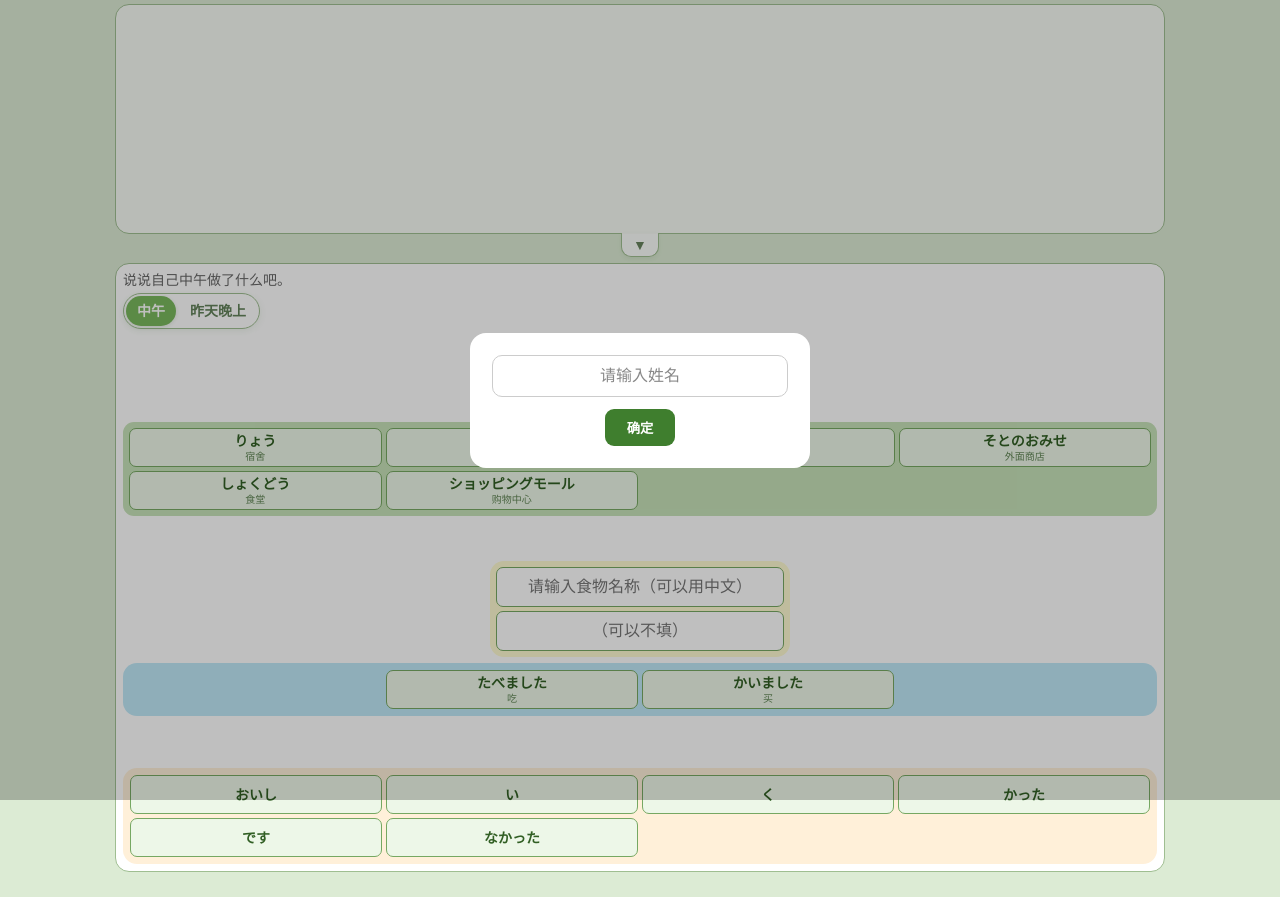
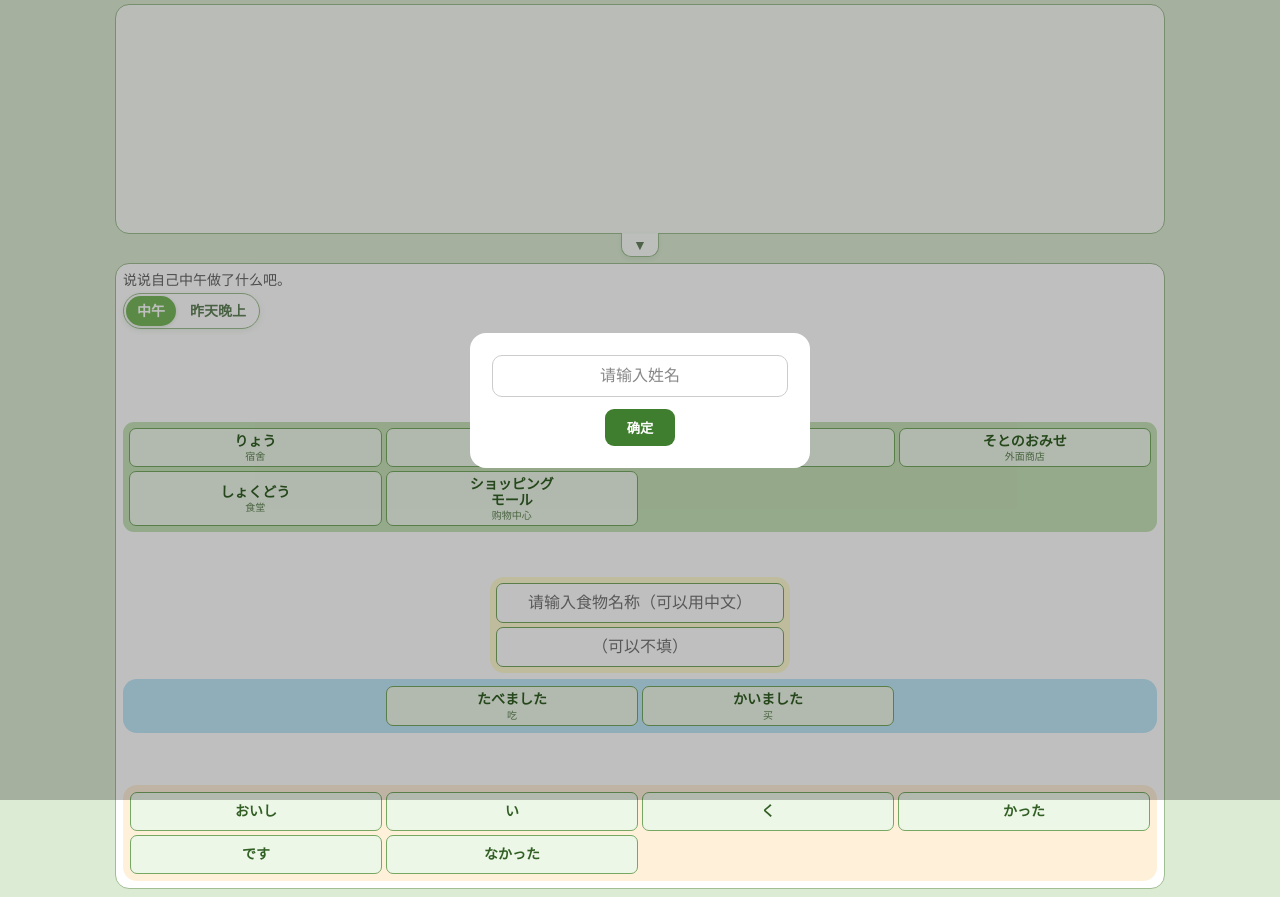
Before and after one commit to jessedeerridge/classpost, a plain HTML site: page index.html in a window 1280 px wide. Drawn offline with Linux system fonts and the light colour scheme.

Commit message:
Break shopping mall place label into two lines

```diff
--- a/index.html
+++ b/index.html
@@ -1282,7 +1282,7 @@ function renderPlaces(){
  availablePlaces.forEach(([jp,cn])=>{
   const b=document.createElement("button");
   b.className="choice"+(selectedPlace===jp?" selected":"");
-  b.innerHTML=`<span class="jp">${jp}</span><span class="cn">${cn}</span>`;
+  b.innerHTML=`<span class="jp">${jp==="ショッピングモール"?"ショッピング<br>モール":jp}</span><span class="cn">${cn}</span>`;
   b.disabled=!placeAllowed(jp);
   b.classList.toggle("choice-disabled",b.disabled);
   b.onclick=()=>selectPlace(jp);box.appendChild(b);
```
Also changed, not shown: yesterday/index.html (+1 -1 lines).
